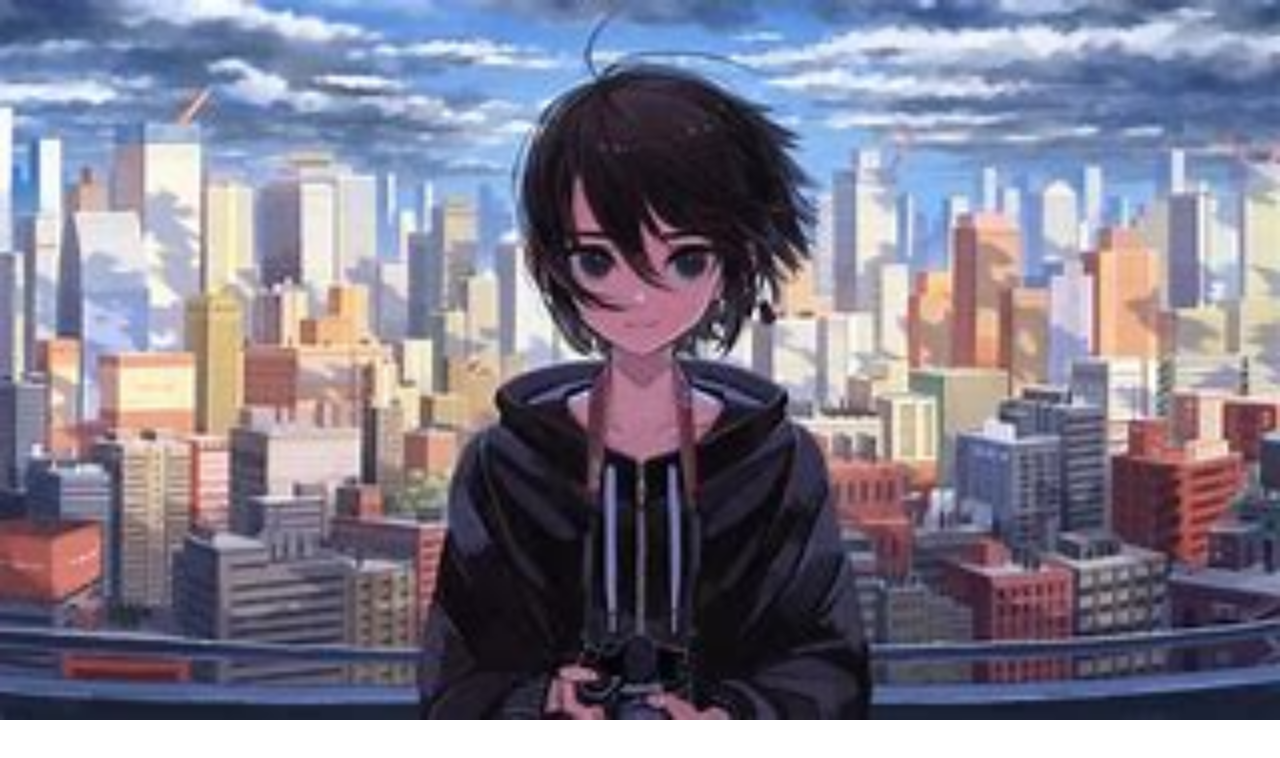
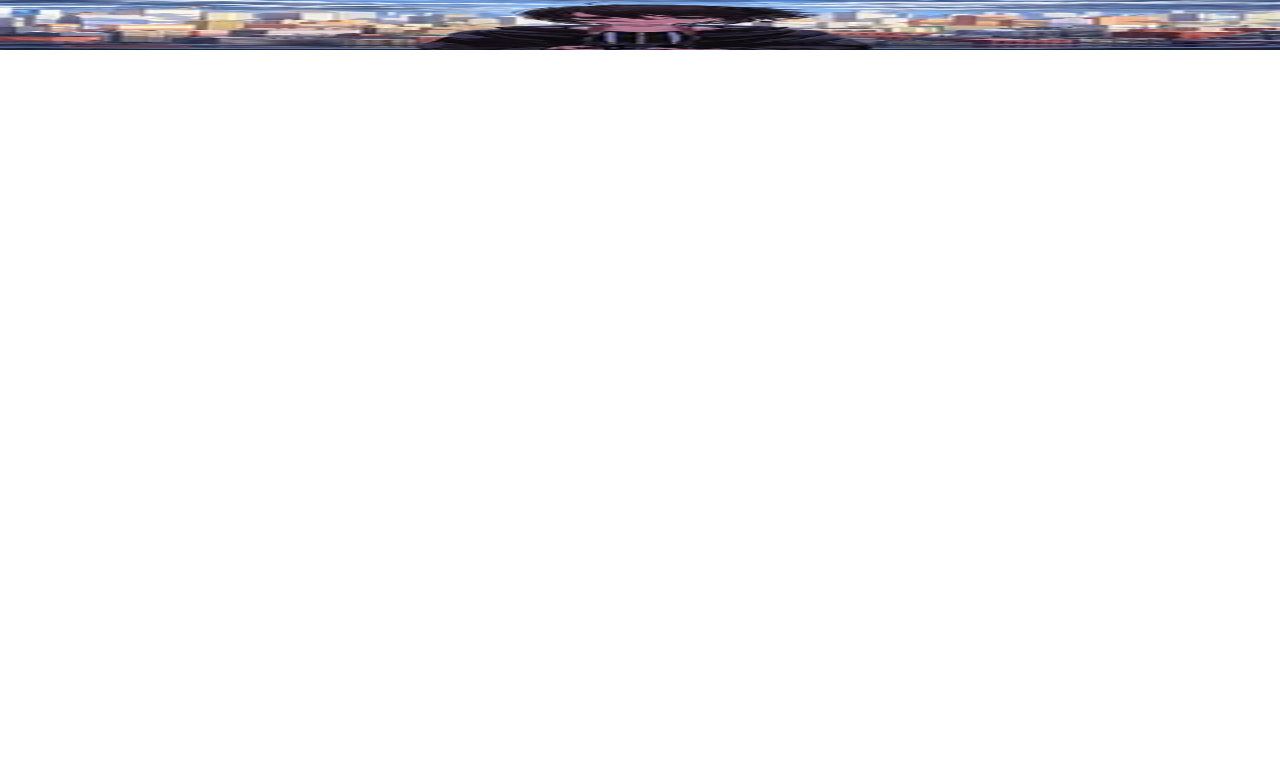
Before and after one commit to Ironakatina33/animefr, a plain HTML site: page index.html in a window 1280 px wide. Drawn offline with nearby package versions, Linux system fonts and the light colour scheme.

Commit message:
Update index.html

```diff
--- a/index.html
+++ b/index.html
@@ -11,7 +11,7 @@
 </head>
 <body>
 <div>
-            <img src="Bann.jpg" alt="Bannière" width="100%" height="50%">
+            <img src="Bann.jpg" alt="Bannière" width="100%" height="50px">
 </div>
 </body>
 </html>
```
